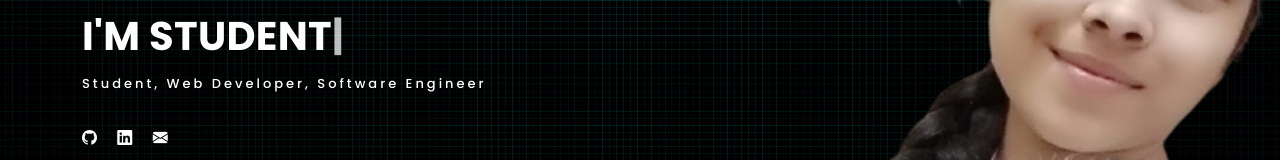
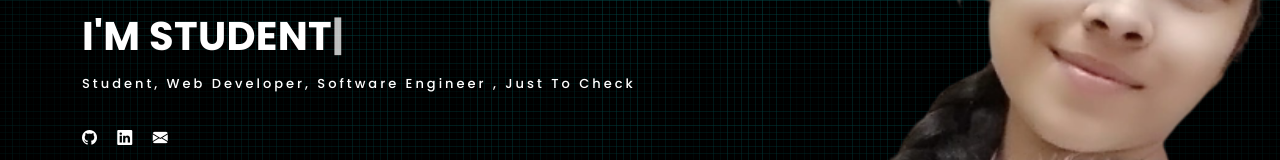
Before and after one commit to heenahmed/Heena-Ahmed, a plain HTML site: page index.html in a window 1280 px wide. Shown: the part 312-472 px from the top of the page. Drawn offline with nearby package versions, Linux system fonts and the light colour scheme; a web font is replaced by a local one.

Commit message:
Update index.html

```diff
--- a/index.html
+++ b/index.html
@@ -83,7 +83,7 @@
       <div class="hero-content">
         <!-- <img src="assets/img/HALogo.jpg" height="10%" width="10%" id="logo-icon-head" alt="icon"> -->
         <h1>I'm <span class="typed" data-typed-items="Heena Ahmed, Student, Web Developer, Software Engineer"></span></h1>
-        <p>Student, Web Developer, Software Engineer</p>
+        <p>Student, Web Developer, Software Engineer , just to check</p>
 
         <ul class="list-unstyled list-social">
           <li><a href="https://github.com/heenahmed"><i class="bi bi-github"></i></a></li>
```
